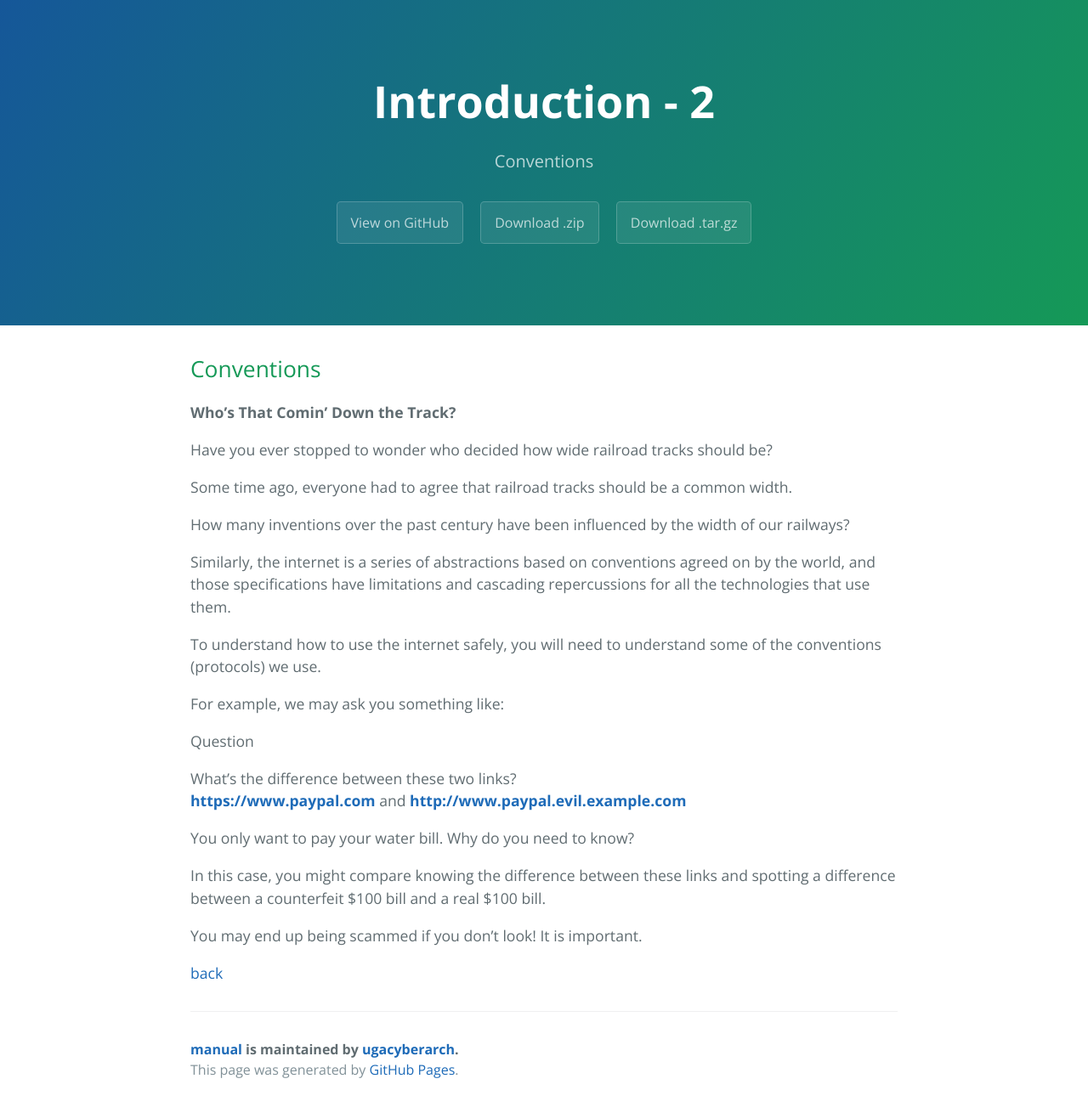
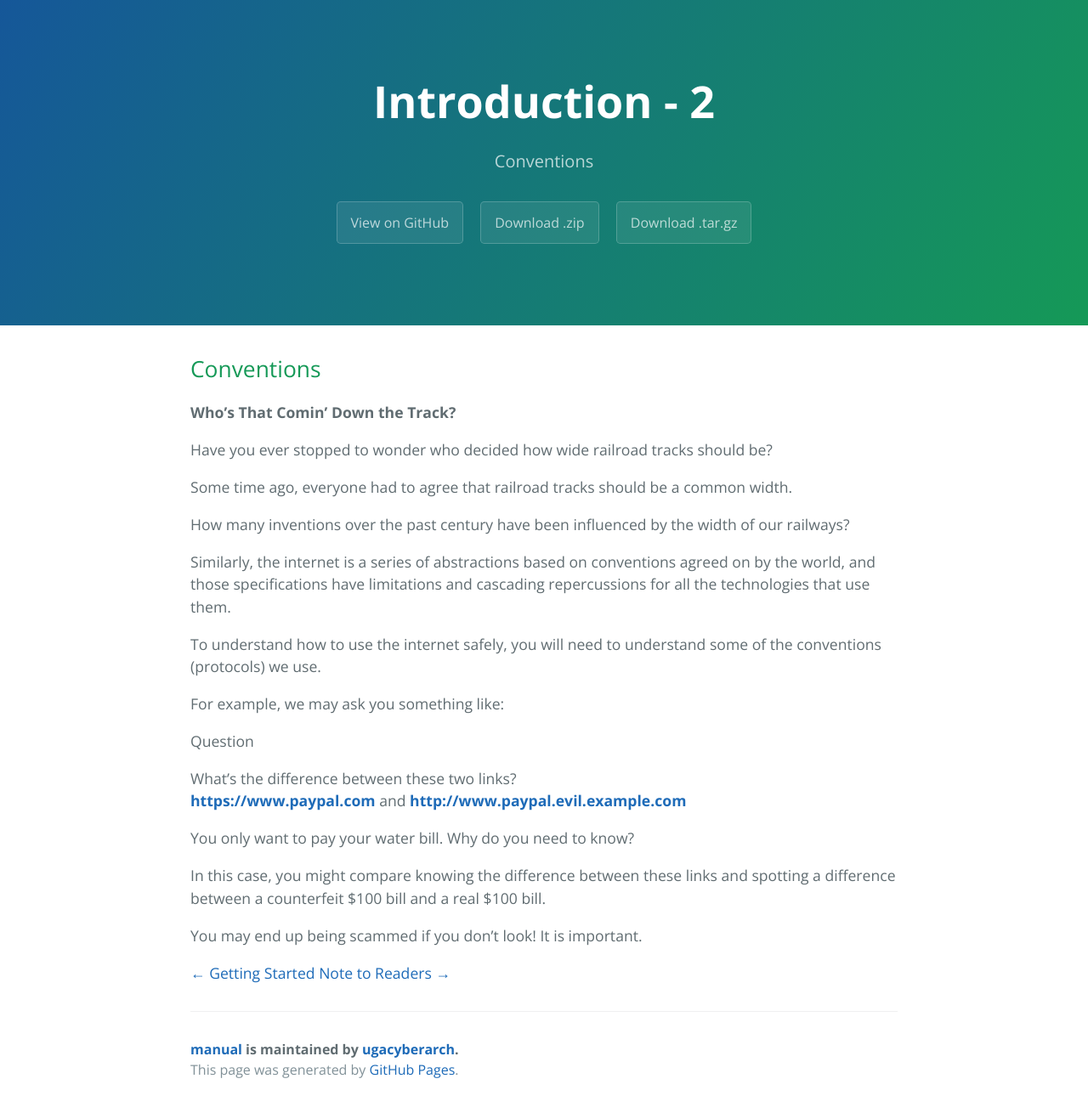
Before and after one commit to ugacyberarch/manual, a Jekyll site: the page built from conventions.md, in a window 1280 px wide. Shown: the whole page at 85% size. Built offline with Jekyll 4.4.1, drawn with Linux system fonts in a browser that asks for light colours.

Commit message:
Update from Forestry.io Sammy Vo updated conventions.md

```diff
--- a/conventions.md
+++ b/conventions.md
@@ -32,4 +32,5 @@ In this case, you might compare knowing the difference between these links and s
 You may end up being scammed if you don't look! It is important.
 
 
-[back](./)
+[← Getting Started](./getting_started.html)
+[Note to Readers →](./note_to_readers.html)
```
